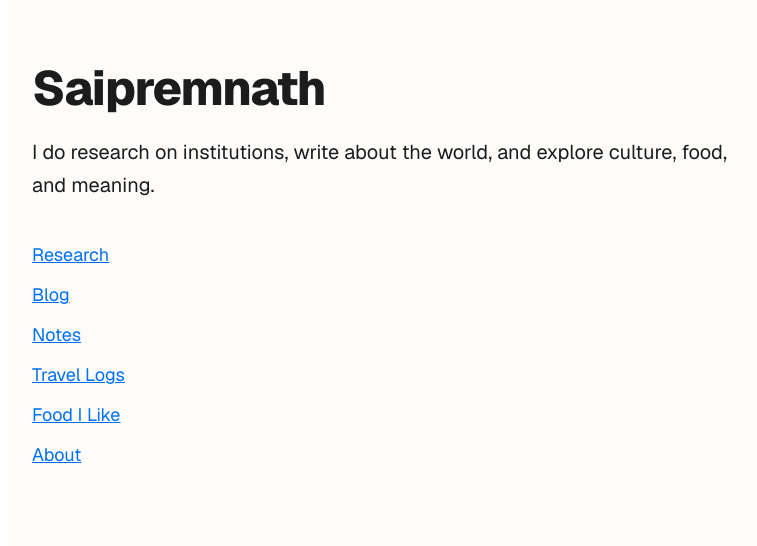
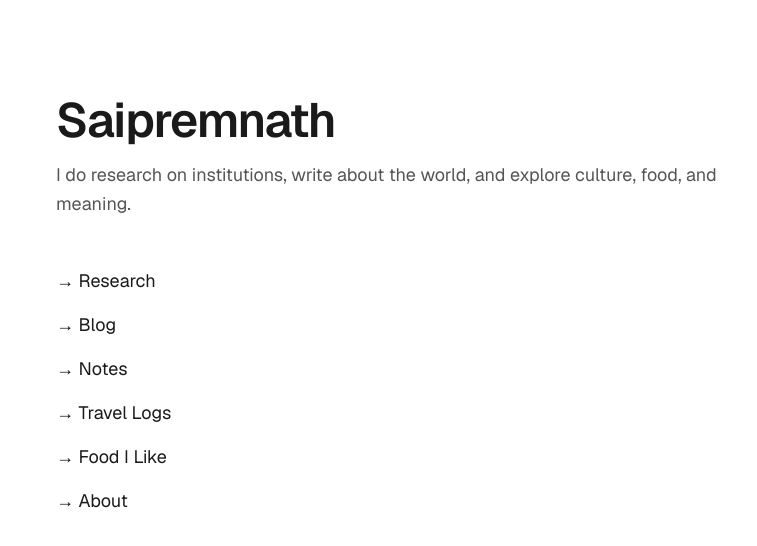
Before and after one commit to sprmnth/personal-site, a Next.js app: page / in a window 1280 px wide. Shown: the top 546 px of the page, without its empty margins (248-1005 px from the left). Built offline with nearby package versions, Linux system fonts and the light colour scheme.

Commit message:
Update homepage design with clean aesthetic

```diff
--- a/src/app/page.tsx
+++ b/src/app/page.tsx
@@ -2,19 +2,24 @@ import Link from 'next/link';
 
 export default function Home() {
   return (
-    <main className="min-h-screen bg-[#fdfcfb] text-[#1c1c1c] font-sans antialiased max-w-3xl mx-auto px-6 py-16">
-      <h1 className="text-5xl font-extrabold tracking-tight mb-6">Saipremnath</h1>
-      <p className="text-xl leading-relaxed mb-10">
-        I do research on institutions, write about the world, and explore culture, food, and meaning.
-      </p>
-      <nav className="space-y-3 text-[#0070f3] underline flex flex-col text-lg">
-        <Link href="/research">Research</Link>
-        <Link href="/blog">Blog</Link>
-        <Link href="/notes">Notes</Link>
-        <Link href="/travel">Travel Logs</Link>
-        <Link href="/food">Food I Like</Link>
-        <Link href="/about">About</Link>
-      </nav>
+    <main className="min-h-screen bg-white text-[#1a1a1a] font-sans antialiased px-6 py-24">
+      <div className="max-w-2xl mx-auto space-y-12">
+        <header className="space-y-4">
+          <h1 className="text-5xl font-semibold tracking-tight">Saipremnath</h1>
+          <p className="text-lg text-[#555] leading-relaxed">
+            I do research on institutions, write about the world, and explore culture, food, and meaning.
+          </p>
+        </header>
+
+        <section className="grid gap-4 text-lg text-[#1a1a1a]">
+          <Link href="/research" className="hover:underline hover:text-[#0070f3]">→ Research</Link>
+          <Link href="/blog" className="hover:underline hover:text-[#0070f3]">→ Blog</Link>
+          <Link href="/notes" className="hover:underline hover:text-[#0070f3]">→ Notes</Link>
+          <Link href="/travel" className="hover:underline hover:text-[#0070f3]">→ Travel Logs</Link>
+          <Link href="/food" className="hover:underline hover:text-[#0070f3]">→ Food I Like</Link>
+          <Link href="/about" className="hover:underline hover:text-[#0070f3]">→ About</Link>
+        </section>
+      </div>
     </main>
   );
 }
```
